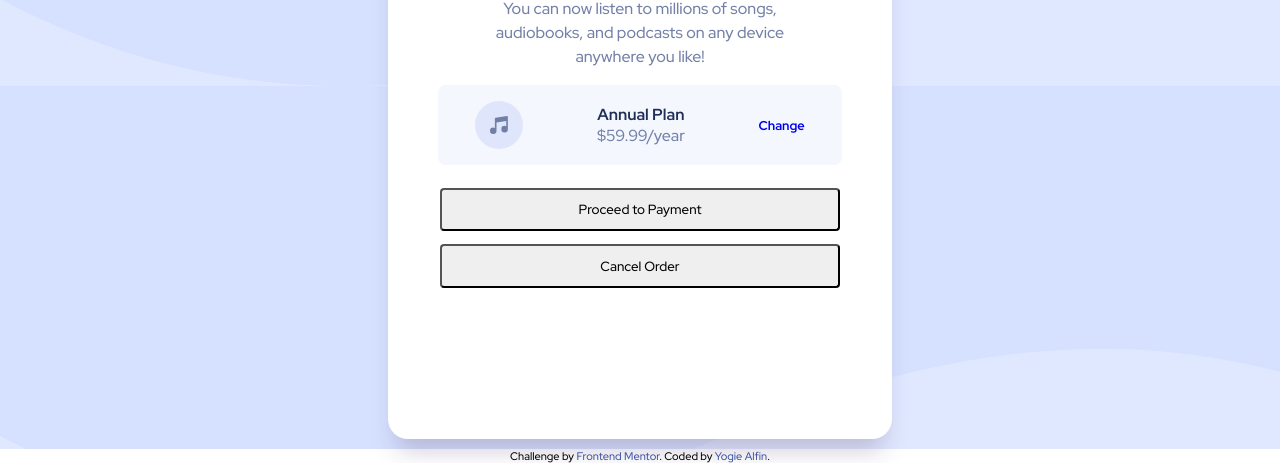
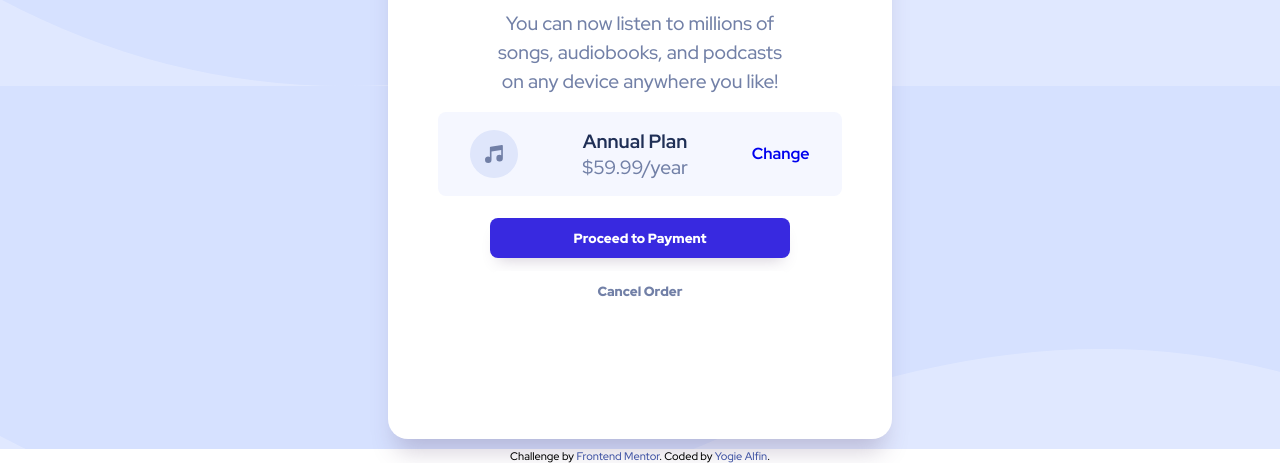
Before and after one commit to yogialfin23/WebDev, a plain HTML site: page frontend-mentor/order-summary-component-main/index.html in a window 1280 px wide. Shown: the part 351-814 px from the top of the page. Drawn offline with Linux system fonts and the light colour scheme.

Commit message:
frontend-mentor final

```diff
--- a/frontend-mentor/order-summary-component-main/css/style.css
+++ b/frontend-mentor/order-summary-component-main/css/style.css
@@ -47,14 +47,14 @@
 }
 
 .title {
-    font-size: 1.6em;
+    font-size: 4vh;
     font-weight: 900;
     color: var(--Dark-blue);
     max-width: 27rem;
 }
 
 .text {
-    font-size: 1em;
+    font-size: 2.4vh;
     font-weight: 500;
     color: var(--Desaturated-blue);
     padding-top: 1em;
@@ -82,15 +82,17 @@
 .plan-title {
     font-weight: 700;
     color: var(--Dark-blue);
+    font-size: 2.4vh;
 }
 
 .plan-price {
     color: var(--Desaturated-blue);
+    font-size: 2.4vh;
 }
 
 .change {
     font-weight: 700;
-    font-size: 0.8em;
+    font-size: 2vh;
 }
 
 .confirmation {
@@ -100,18 +102,43 @@
 }
 
 .btn {
-    width: 50vh;
+    width: 300px;
     margin: 0.5em auto;
-    border-radius: 4px;
+    border-radius: 8px;
     padding: 0.8em;
+    border: none;
+    cursor: pointer;
+    transition: all 1s;
 }
+
+.btn-payment {
+    background-color: var(--Bright-blue);
+    color: white;
+    font-weight: 900;
+    box-shadow: 0px 10px 15px -8px rgba(86, 62, 105, 0.253);
+}
+
+.btn-cancel {
+    background-color: white;
+    color: var(--Desaturated-blue);
+    font-weight: 900;
+}
+
+.btn:hover {
+    transform: scale(1.1);
+}
+
+.btn-cancel:hover {
+    color: var(--Bright-blue);
+}
+
 
 @media only screen and (max-width: 600px) {
     .card-img {
         margin-bottom: 1.5em;
     }
 
-    .title {
+    /* .title {
         font-size: 1em;
         padding: 0;
     }
@@ -119,7 +146,7 @@
     .text {
         font-size: 0.6em;
         padding: 1em 10px 0 10px;
-    }
+    } */
 
     .plan {
         margin: 0.5em auto;
@@ -142,4 +169,9 @@
         width: 10vh;
         height: 10vh;
     }
+
+    .btn {
+        width: 150px;
+        font-size: 0.7em;
+    }
 }
--- a/frontend-mentor/order-summary-component-main/index.html
+++ b/frontend-mentor/order-summary-component-main/index.html
@@ -45,8 +45,8 @@
         <a href="#" class="change">Change</a>
       </section>
       <section class="confirmation">
-        <button class="btn btn-primary">Proceed to Payment</button>
-        <button class="btn btn-secondary">Cancel Order</button>
+        <button class="btn btn-payment">Proceed to Payment</button>
+        <button class="btn btn-cancel">Cancel Order</button>
       </section>
     </div>
   </main>
```
